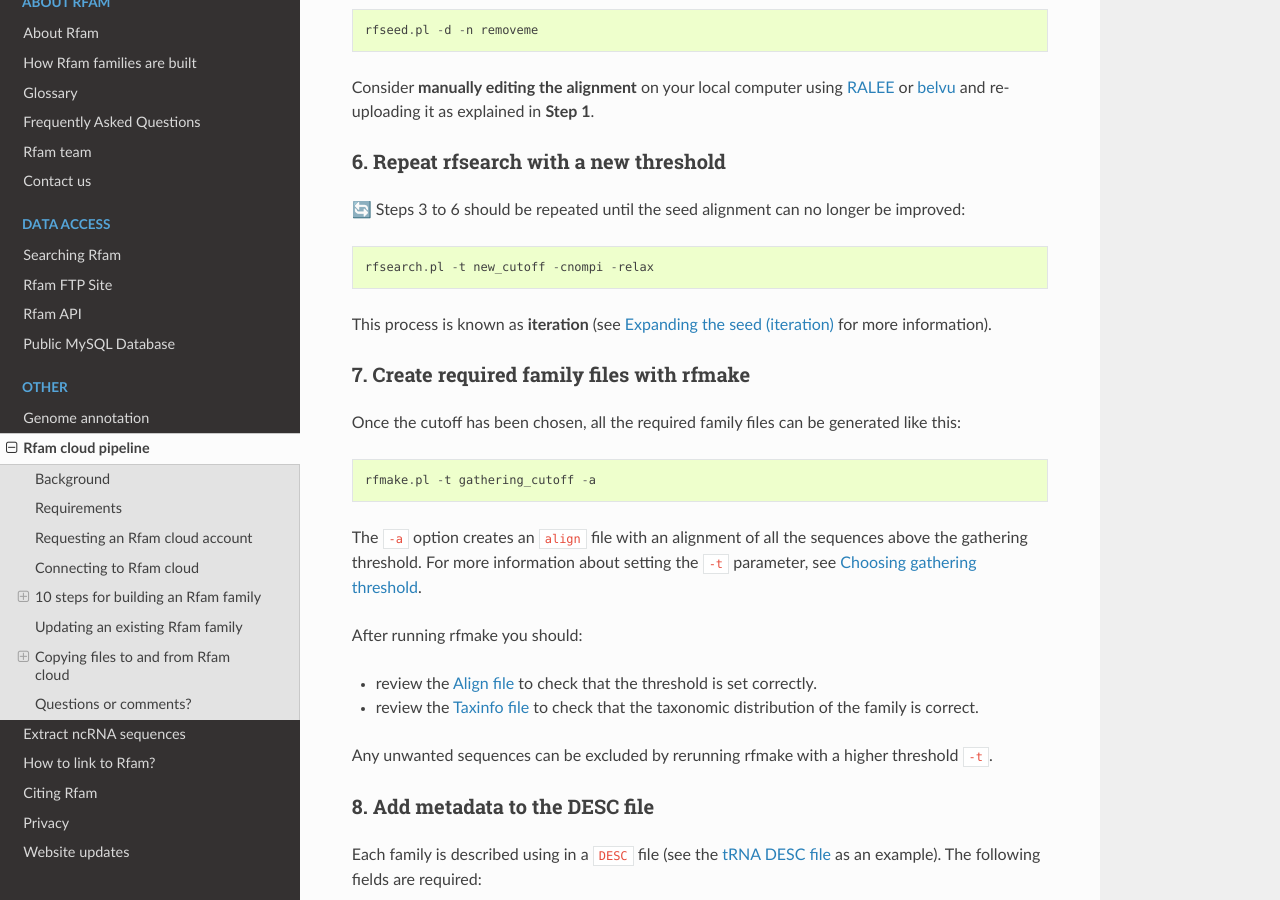
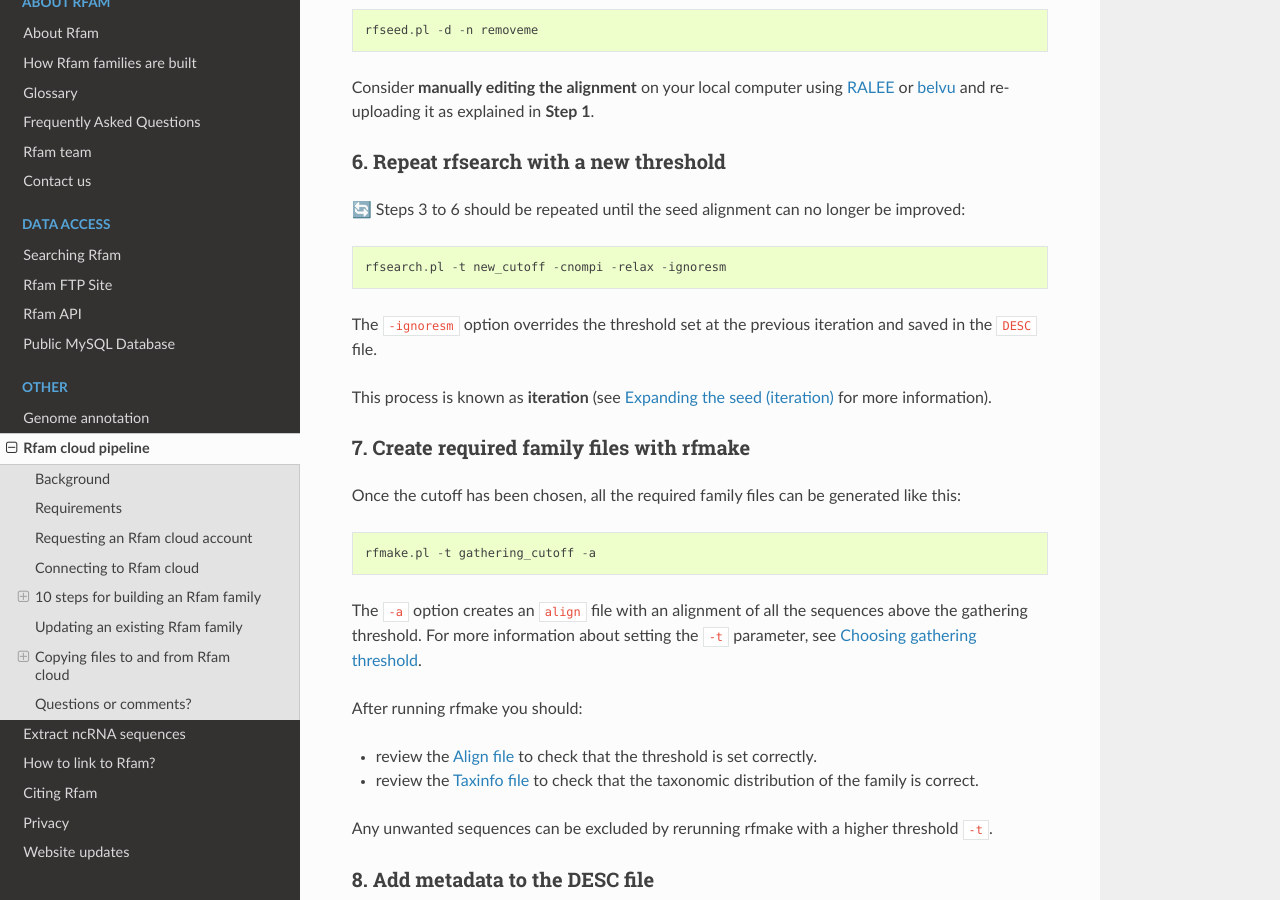
Before and after one commit to Rfam/rfam-docs, a Sphinx documentation site: the page built from docs/source/rfam-cloud.rst, in a window 1280 px wide and 900 px high, scrolled down 4104 px. Built offline with Sphinx 7.4.7 and the Read the Docs theme 2.0.0, drawn with Linux system fonts in a browser that asks for light colours.

Commit message:
Document ignoresm option

```diff
--- a/docs/source/rfam-cloud.rst
+++ b/docs/source/rfam-cloud.rst
@@ -127,7 +127,9 @@ Consider **manually editing the alignment** on your local computer using `RALEE
 
 🔄 Steps 3 to 6 should be repeated until the seed alignment can no longer be improved::
 
-  rfsearch.pl -t new_cutoff -cnompi -relax
+  rfsearch.pl -t new_cutoff -cnompi -relax -ignoresm
+
+The ``-ignoresm`` option overrides the threshold set at the previous iteration and saved in the ``DESC`` file.
 
 This process is known as **iteration** (see :ref:`building-families:Expanding the seed (iteration)` for more information).
 
```
